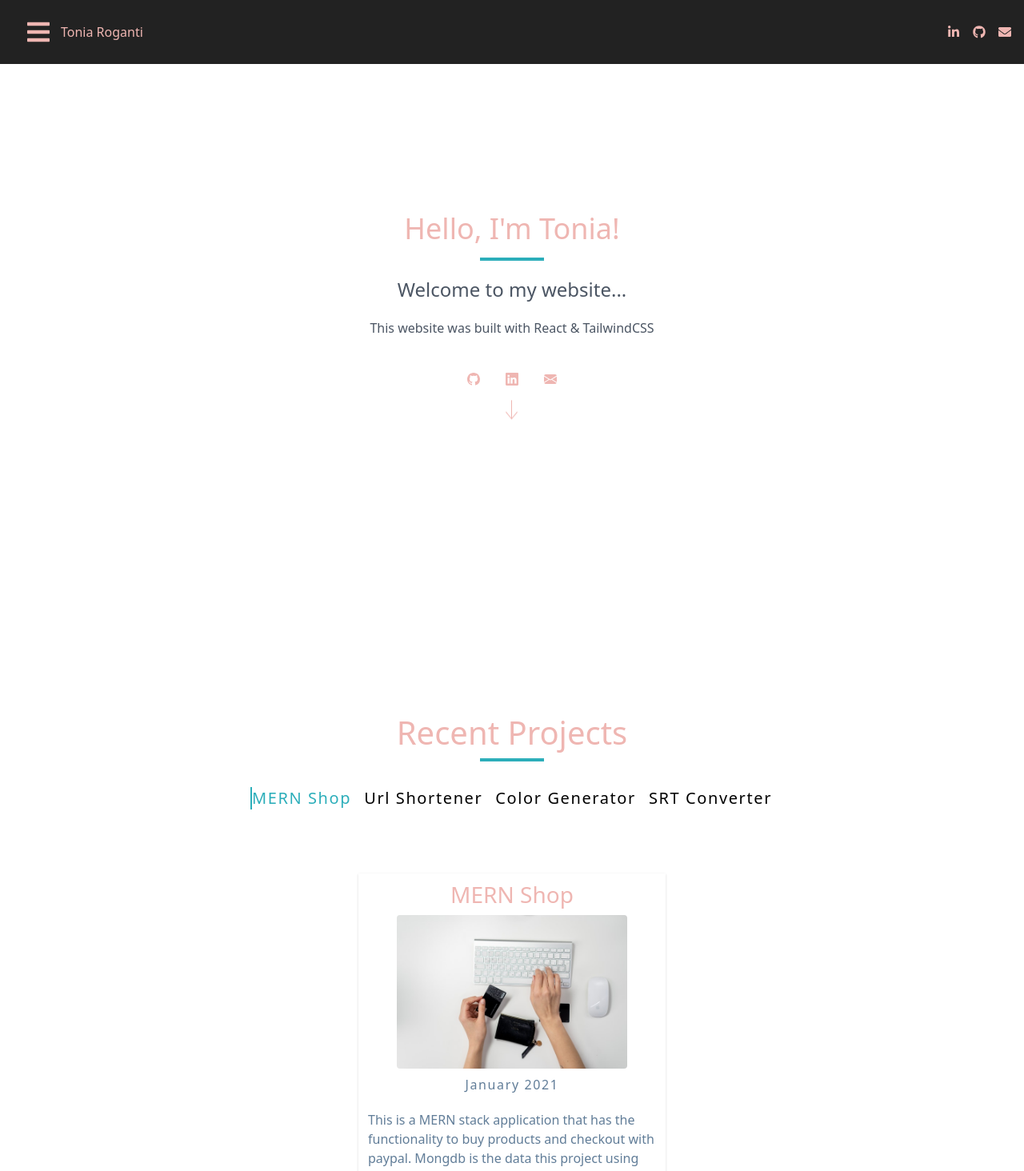
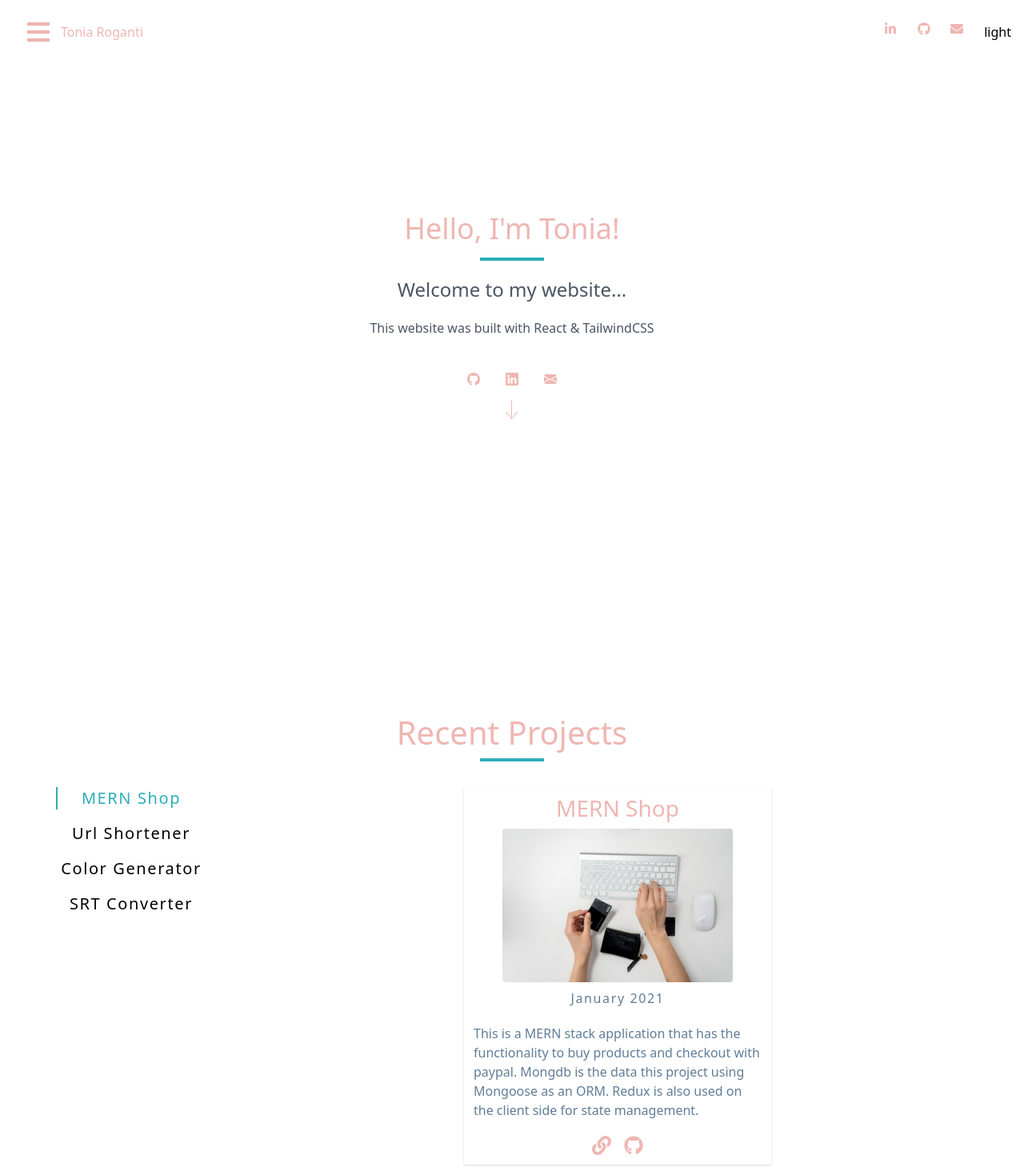
Before and after one commit to mstoniajohn/tonia, a React (Create React App) app: page / in a window 1280 px wide. Shown: the top 1464 px of the page at 80% size. Built offline with nearby package versions, Linux system fonts and the light colour scheme.

Commit message:
added new theme

```diff
--- a/src/components/ProjectList.js
+++ b/src/components/ProjectList.js
@@ -21,9 +21,9 @@ const ProjectList = () => {
 					<h2>Recent Projects</h2>
 					<div className="underlined"></div>
 				</div>
-				<div className="jobs-center-projects">
+				<div className="jobs-center">
 					{/* btn container */}
-					<div className="btn-container-projects ">
+					<div className="btn-container">
 						{projects.map((project, index) => (
 							<button
 								key={project.id}
--- a/src/components/layout/Sidebar.css
+++ b/src/components/layout/Sidebar.css
@@ -1,5 +1,5 @@
 .sidebar-navbar {
-	background-color: #222;
+	/* background-color: #222; */
 	height: 80px;
 	display: flex;
 	/* justify-content: flex-start; */
@@ -16,7 +16,7 @@
 }
 
 .sidebar-nav-menu {
-	background-color: #222;
+	/* background-color: #222; */
 	width: 250px;
 	height: 100vh;
 	display: flex;
@@ -62,7 +62,7 @@
 }
 
 .sidebar-navbar-toggle {
-	background-color: #222;
+	/* background-color: #222; */
 	width: 100%;
 	height: 80px;
 	display: flex;
--- a/src/components/layout/Sidebar.js
+++ b/src/components/layout/Sidebar.js
@@ -6,12 +6,12 @@ import { links } from './data';
 
 import './Sidebar.css';
 import { IconContext } from 'react-icons';
-// import useDarkMode from '../../hooks/useDarkMode';
+import useDarkMode from '../../hooks/useDarkMode';
 // import NavBar from '../Navbar';
 const Sidebar = () => {
 	const [sidebar, setSidebar] = useState(false);
 	const showSidebar = () => setSidebar(!sidebar);
-	// const [colorTheme, setTheme] = useDarkMode();
+	const [colorTheme, setTheme] = useDarkMode();
 	// const authContext = useContext(AuthContext);
 	// const { logout, user, isAuthenticated } = authContext;
 
@@ -26,7 +26,7 @@ const Sidebar = () => {
 					<h4 className="text-light d-flex align-items-center mt-3 ml-3">
 						Tonia Roganti
 					</h4>
-					<div className="ml-auto grid gap-4 grid-cols-3">
+					<div className="ml-auto grid gap-2 grid-cols-4">
 						<a
 							// onClick={() => setTheme(colorTheme)}
 
@@ -40,6 +40,9 @@ const Sidebar = () => {
 						</a>
 						<a href="mailto:toniaroganti@gmail.com">
 							<FaEnvelope />
+						</a>
+						<a onClick={() => setTheme(colorTheme)} href="#">
+							{colorTheme === 'light' ? 'dark' : 'light'}
 						</a>
 					</div>
 				</div>
--- a/src/index.css
+++ b/src/index.css
@@ -252,12 +252,11 @@ input.error {
 	margin-bottom: 4rem;
 	flex-wrap: wrap;
 }
-.btn-container-projects {
+/* .btn-container-projects {
 	display: flex;
-
 	justify-content: center;
 	margin-bottom: 4rem;
-}
+} */
 .job-btn {
 	background: transparent;
 	border-color: transparent;
```
Also changed, not shown: 1 other file (tests, documents, lock files or other folders).
